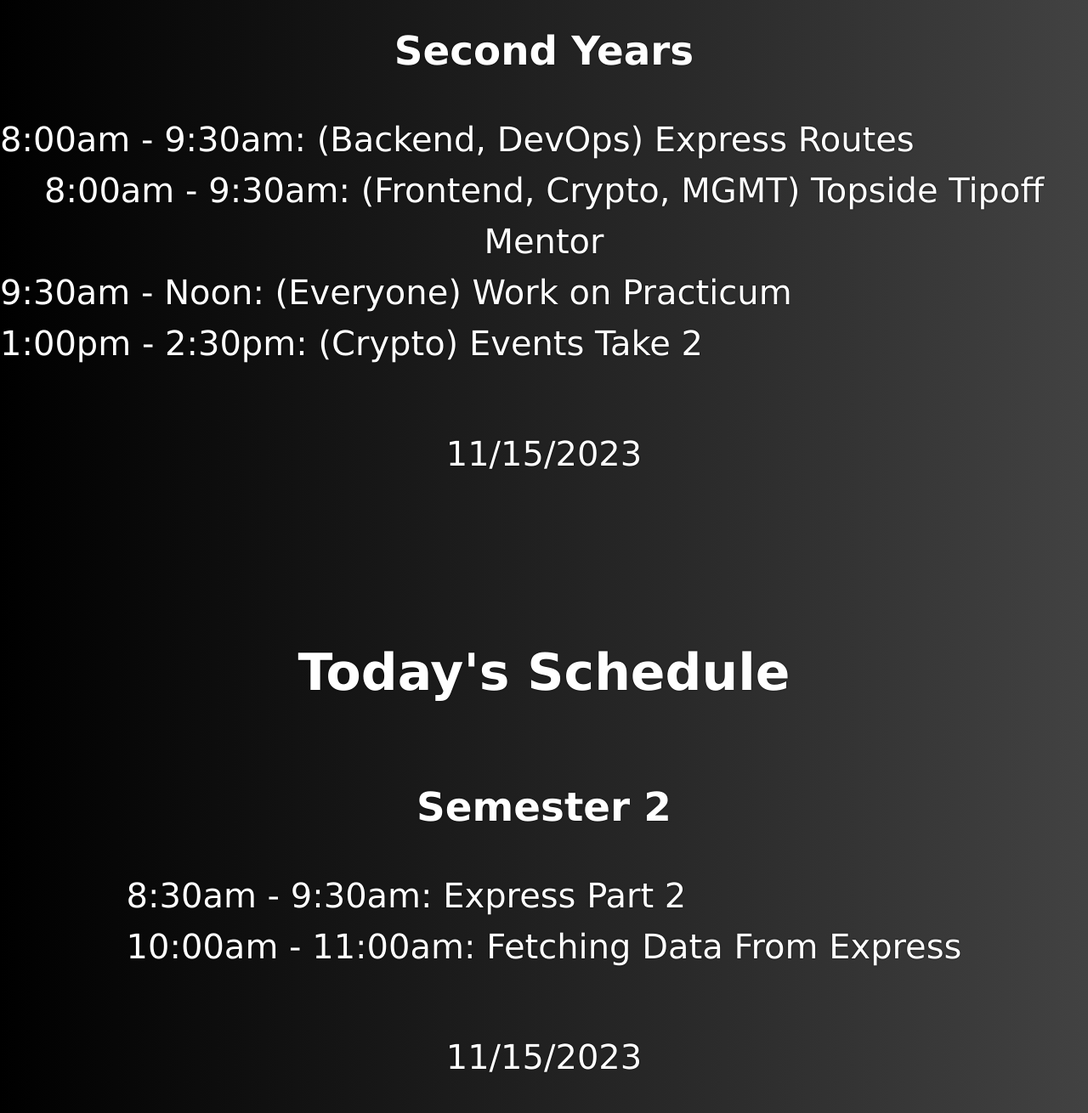
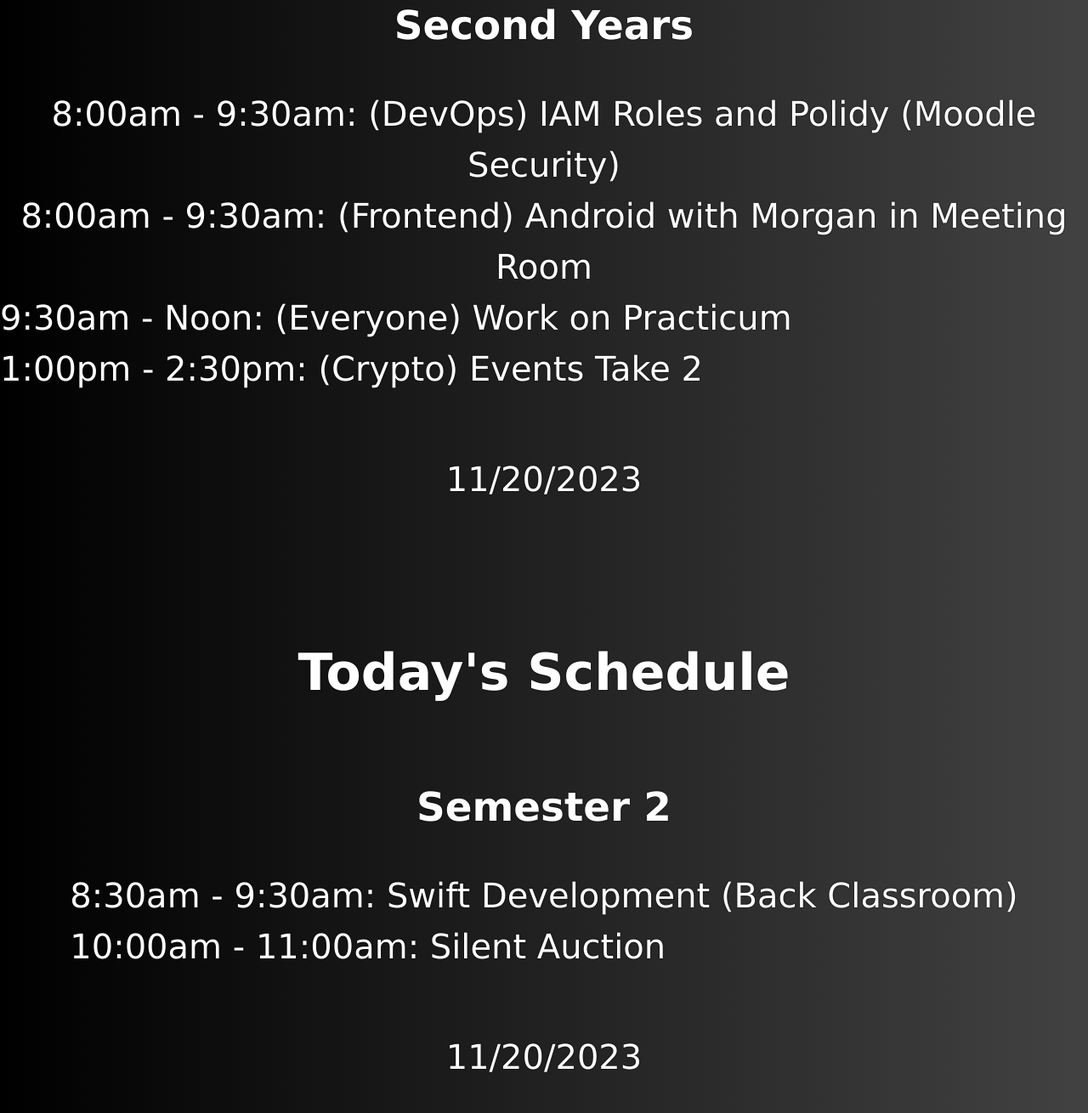
Before and after one commit to K38Shaw/lectureSchedule, a plain HTML site: page index.html in a window 1280 px wide. Shown: the part 1010-2320 px from the top of the page at 85% size. Drawn offline with Linux system fonts and the light colour scheme.

Commit message:
new schedule

```diff
--- a/index.html
+++ b/index.html
@@ -30,21 +30,21 @@
             <h1>Today's Schedule</h1>
             <h3>Second Years</h3>
             <div>
-                <p>8:00am - 9:30am: (Backend, DevOps) Express Routes </p>
-                <p>8:00am - 9:30am: (Frontend, Crypto, MGMT) Topside Tipoff Mentor</p>
+                <p>8:00am - 9:30am: (DevOps) IAM Roles and Polidy (Moodle Security) </p>
+                <p>8:00am - 9:30am: (Frontend) Android with Morgan in Meeting Room </p>
                 <p>9:30am - Noon: (Everyone) Work on Practicum </p>
                 <p>1:00pm - 2:30pm: (Crypto) Events Take 2</p>
             </div>
-            <p class="date">11/15/2023</p>
+            <p class="date">11/20/2023</p>
         </section>
         <section id="Semester2">
             <h1>Today's Schedule</h1>
             <h3>Semester 2</h3>
             <div>
-                <p>8:30am - 9:30am: Express Part 2 </p>
-                <p>10:00am - 11:00am: Fetching Data From Express</p>
+                <p>8:30am - 9:30am: Swift Development (Back Classroom) </p>
+                <p>10:00am - 11:00am: Silent Auction</p>
             </div>
-            <p class="date">11/15/2023</p>
+            <p class="date">11/20/2023</p>
         </section>
     </main>
 </body>
```
